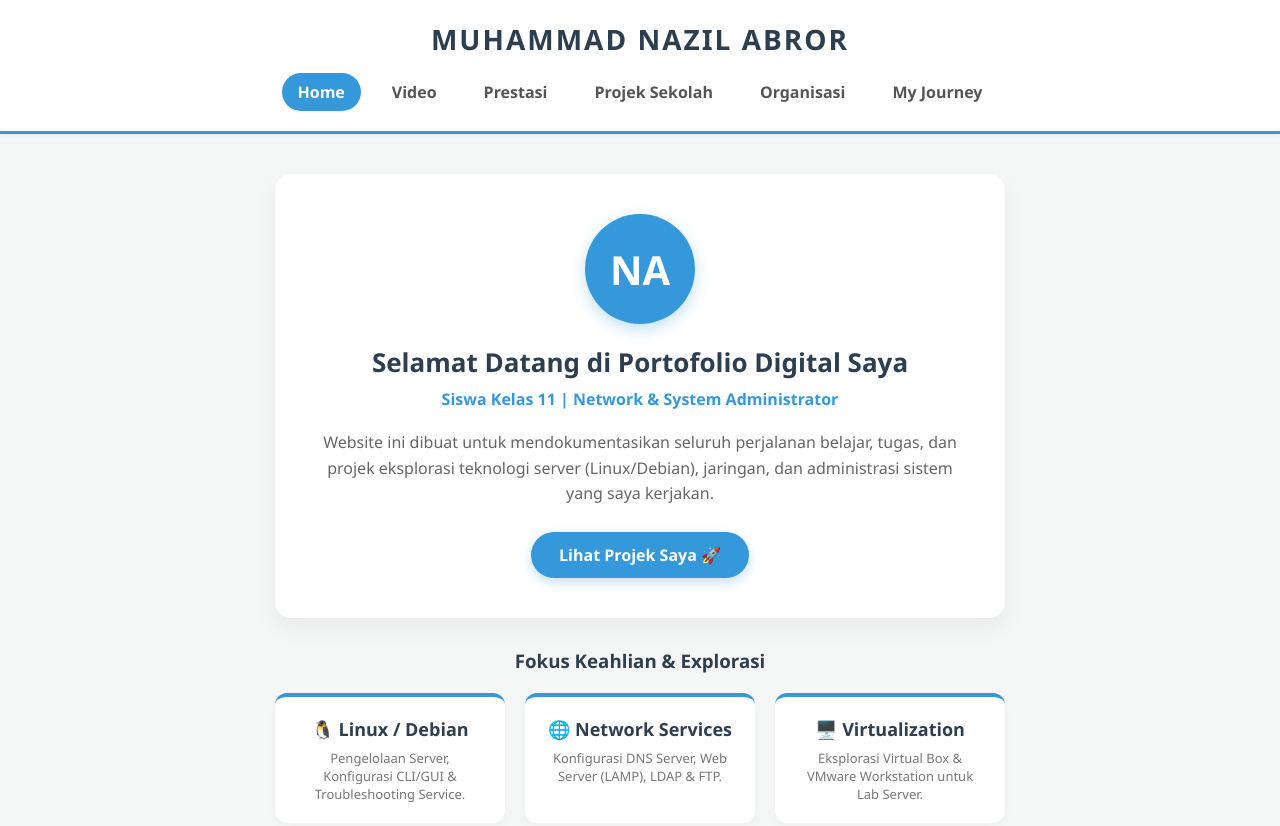
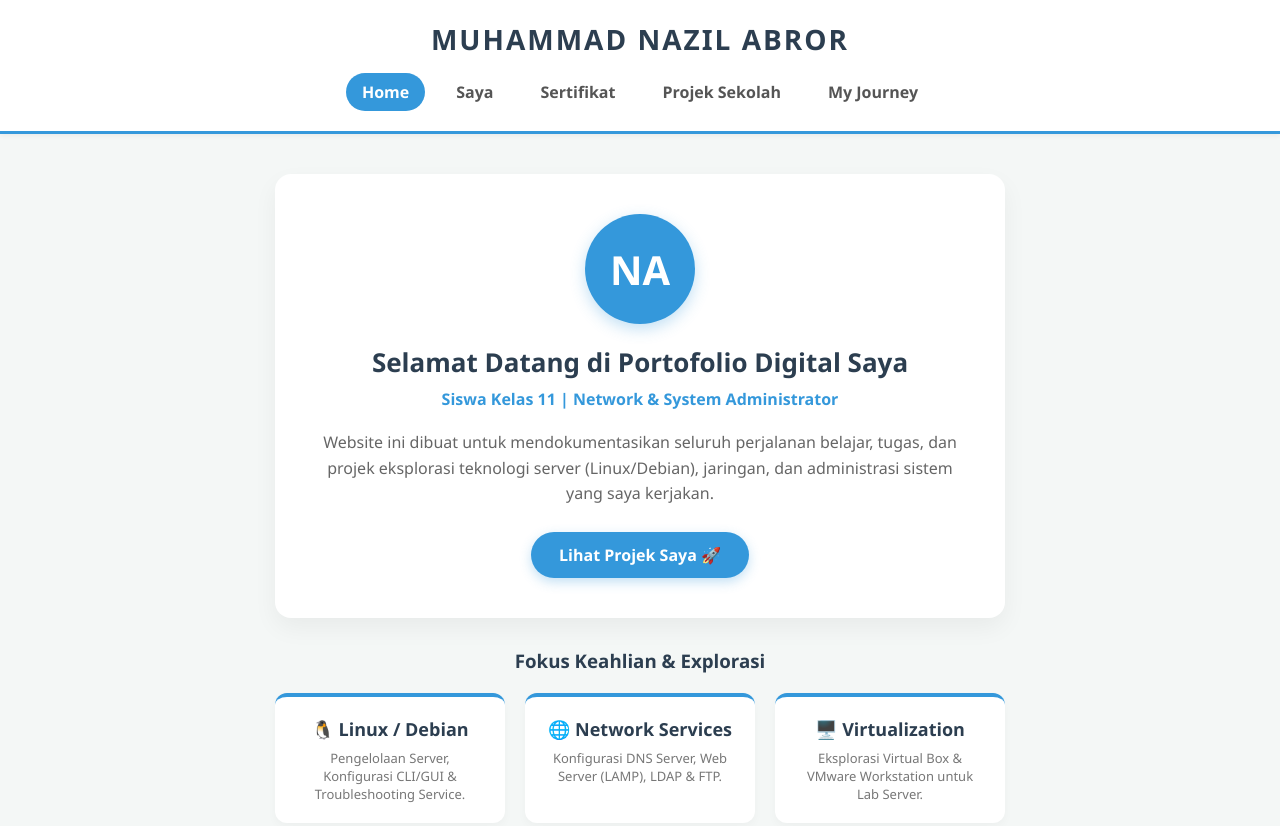
Before and after one commit to MuhammadNazilAbror/MuhammadNazilAbror.github.io, a plain HTML site: page index.html in a window 1280 px wide. Shown: the top 826 px of the page. Drawn offline with Linux system fonts and the light colour scheme.

Commit message:
Update index.html

```diff
--- a/index.html
+++ b/index.html
@@ -172,10 +172,9 @@
         <h1>MUHAMMAD NAZIL ABROR</h1>
         <nav>
             <a href="index.html" class="active">Home</a>
-            <a href="#">Video</a>
-            <a href="#">Prestasi</a>
+            <a href="#">Saya</a>
+            <a href="#">Sertifikat</a>
             <a href="projek.html">Projek Sekolah</a>
-            <a href="#">Organisasi</a>
             <a href="#">My Journey</a>
         </nav>
     </header>
```
